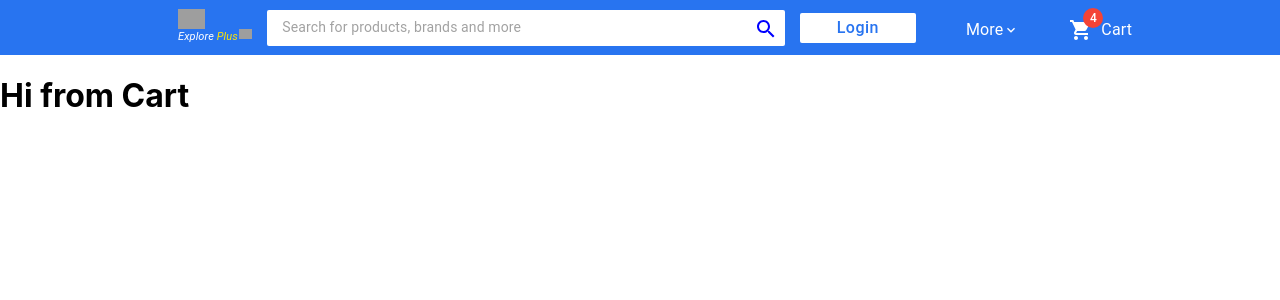
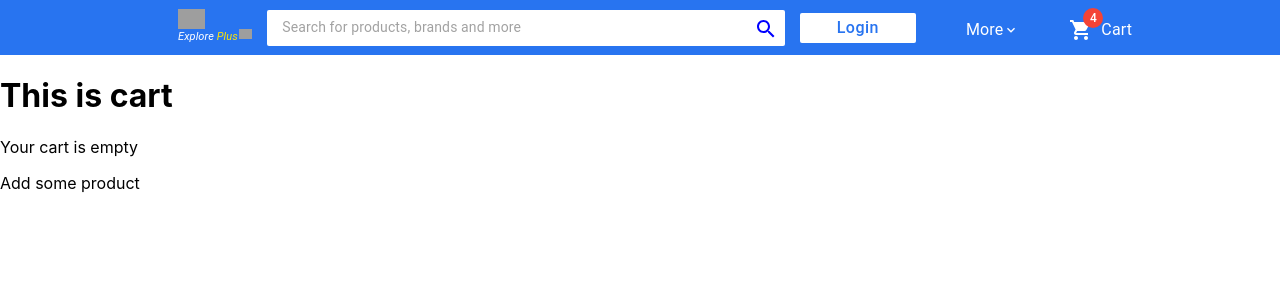
Before and after one commit to vinaymaurya105/Flipkart-clone, a React (Create React App) app: page /cart in a window 1280 px wide. Shown: the top 300 px of the page. Built offline with nearby package versions, Linux system fonts and the light colour scheme; grey boxes are pictures that could not be loaded.

Commit message:
format commit

```diff
--- a/src/Data/data.jsx
+++ b/src/Data/data.jsx
@@ -41,7 +41,7 @@ export const bannerData = [
   "https://rukminim1.flixcart.com/flap/3376/560/image/d117a62eb5fbb8e1.jpg?q=50",
   "https://rukminim1.flixcart.com/flap/3376/560/image/57267a180af306fe.jpg?q=50",
   "https://rukminim1.flixcart.com/flap/3376/560/image/ae9966569097a8b7.jpg?q=50",
-  // "https://rukminim2.flixcart.com/flap/3376/560/image/6527cd14b04526ca.jpg?q=50",
+
   "https://rukminim2.flixcart.com/flap/3376/560/image/ff938f15fd1feb73.jpg?q=50",
   "https://rukminim2.flixcart.com/flap/3376/560/image/1dabead2e32289e4.jpeg?q=50",
   "https://rukminim2.flixcart.com/flap/3376/560/image/e4516bab23d84d7f.jpg?q=50",
--- a/src/components/Cart/cart.jsx
+++ b/src/components/Cart/cart.jsx
@@ -1,5 +1,11 @@
 function Cart() {
-  return <h1>Hi from Cart</h1>;
+  return (
+    <div>
+      <h1>This is cart</h1>
+      <p>Your cart is empty </p>
+      <p> Add some product </p>
+    </div>
+  );
 }
 
 export default Cart;
--- a/src/components/Home/baner.jsx
+++ b/src/components/Home/baner.jsx
@@ -1,6 +1,8 @@
 import Carousel from "react-material-ui-carousel";
 import { bannerData } from "../../Data/data";
 import { makeStyles } from "@material-ui/core";
+
+//Styling in component using class
 
 const useStyle = makeStyles({
   img: {
@@ -12,6 +14,7 @@ const useStyle = makeStyles({
 
 function Baner() {
   const classes = useStyle();
+
   return (
     <Carousel
       autoPlay={true}
--- a/src/components/Home/home.jsx
+++ b/src/components/Home/home.jsx
@@ -3,6 +3,8 @@ import React from "react";
 import { Box, makeStyles } from "@material-ui/core";
 import Baner from "./baner";
 import Navbar from "./navBar";
+
+//Styling in component using class
 
 const useStyle = makeStyles({
   container: {
--- a/src/components/header/searchBar.jsx
+++ b/src/components/header/searchBar.jsx
@@ -10,6 +10,7 @@ const useStyle = makeStyles((theme) => ({
     height: 36,
     display: "flex",
   },
+
   searchIcon: {
     padding: 7,
     height: "100%",
@@ -17,10 +18,12 @@ const useStyle = makeStyles((theme) => ({
     color: "blue",
     cursor: "pointer",
   },
+
   inputRoot: {
     width: "100%",
     fontSize: 14,
   },
+
   inputInput: {
     paddingLeft: 15,
   },
@@ -28,6 +31,7 @@ const useStyle = makeStyles((theme) => ({
 
 function SearchBar() {
   const classes = useStyle();
+
   return (
     <div className={classes.search}>
       <InputBase
@@ -38,6 +42,7 @@ function SearchBar() {
         }}
         inputProps={{ "aria-label": "search" }}
       />
+
       <div className={classes.searchIcon}>
         <SearchIcon />
       </div>
```
Also changed, not shown: src/components/Home/navBar.jsx (+7 -0 lines), src/components/header/header.jsx (+10 -1 lines), src/components/header/headerBtn.jsx (+7 -0 lines).
